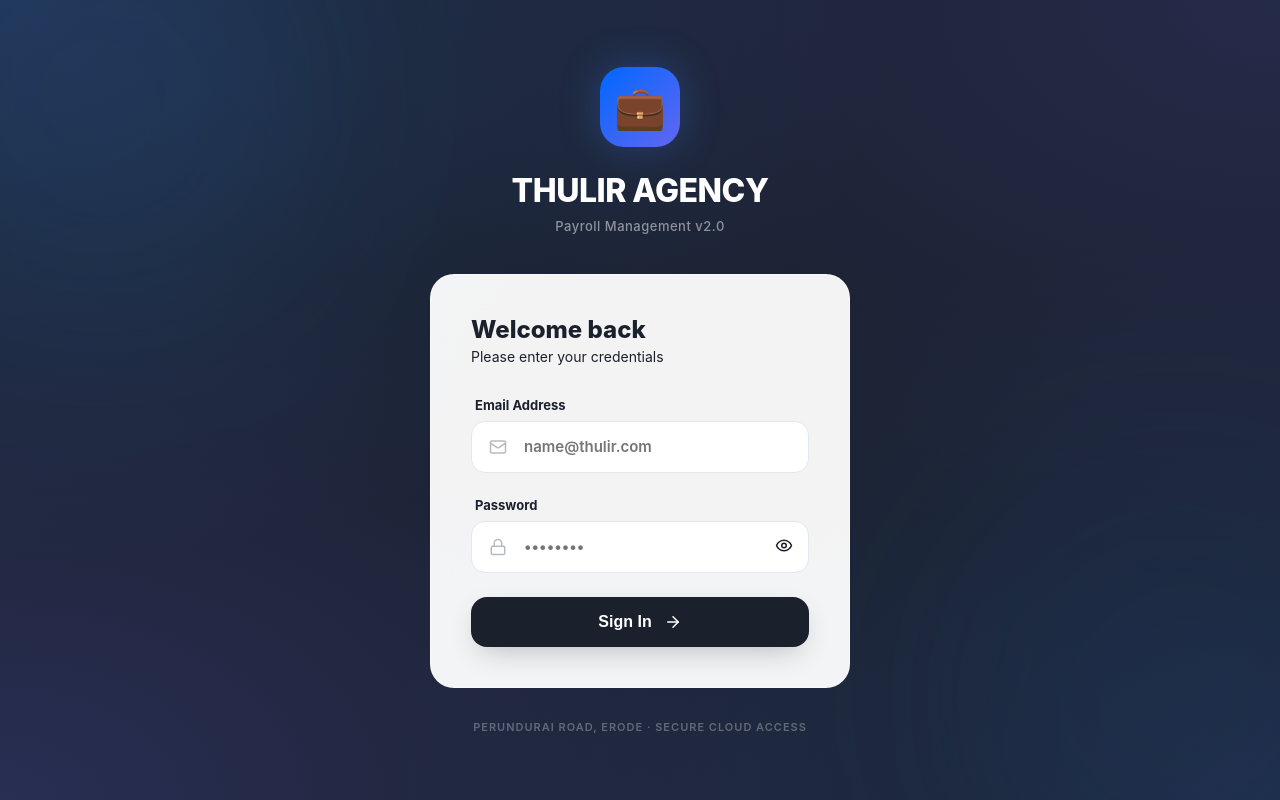
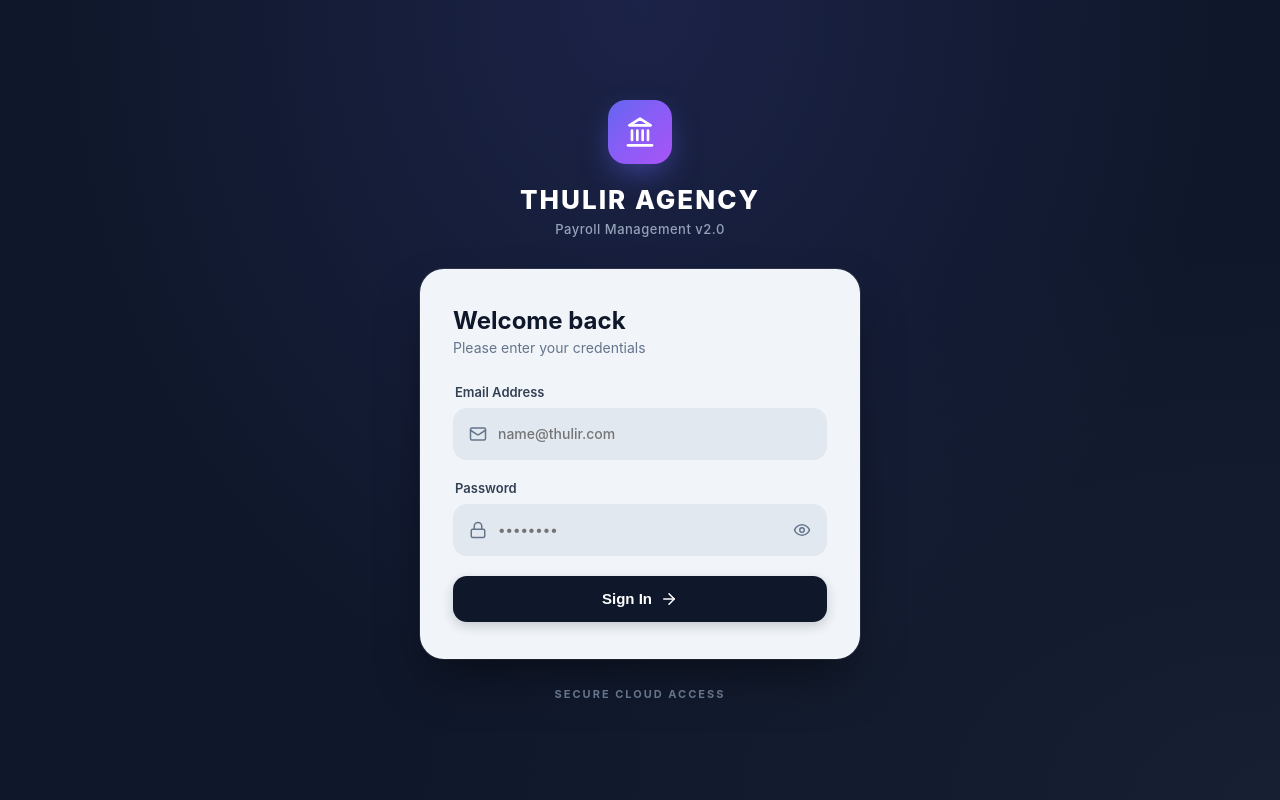
Before and after one commit to sakthinathan/payroll-system, a React (Vite) app: page /#/login in a window 1280 px wide. Built offline with nearby package versions, Linux system fonts and the light colour scheme.

Commit message:
Update login redirect behavior to preserve target destination and redesign login page to match StockSync FMCG theme

```diff
--- a/src/App.jsx
+++ b/src/App.jsx
@@ -1,4 +1,4 @@
-import { HashRouter, Routes, Route, Navigate } from 'react-router-dom'
+import { HashRouter, Routes, Route, Navigate, useLocation } from 'react-router-dom'
 import { Toaster } from 'react-hot-toast'
 import { AuthProvider, useAuth } from './lib/auth'
 import { useEffect } from 'react'
@@ -17,9 +17,21 @@ import Downloads    from './pages/Downloads'
 
 function Protected({ children }) {
   const { user, loading } = useAuth()
+  const location = useLocation()
   if (loading) return null
-  if (!user) return <Navigate to="/login" replace />
+  if (!user) return <Navigate to="/login" state={{ from: location }} replace />
   return children
+}
+
+function LoginRoute() {
+  const { user } = useAuth()
+  const location = useLocation()
+  const target = location.state?.from?.pathname || localStorage.getItem('last_visited_route') || '/'
+
+  if (user) {
+    return <Navigate to={target} replace />
+  }
+  return <Login />
 }
 
 function AppRoutes() {
@@ -31,7 +43,7 @@ function AppRoutes() {
 
   return (
     <Routes>
-      <Route path="/login" element={user ? <Navigate to="/" replace /> : <Login />} />
+      <Route path="/login" element={<LoginRoute />} />
       <Route path="/" element={<Protected><Dashboard /></Protected>} />
       <Route path="/employees" element={<Protected><Employees /></Protected>} />
       <Route path="/weekly" element={<Protected><Weekly /></Protected>} />
--- a/src/index.css
+++ b/src/index.css
@@ -367,23 +367,12 @@ tr:last-child td { border-bottom: none; }
   }
 }
 
-/* ── LOGIN PAGE (PREMIUM) ───────────────────────── */
+/* ── LOGIN PAGE (STOCKSYNC FMCG STYLE) ───────────────────────── */
 .bg-mesh {
-  background-color: var(--navy);
+  background-color: #0f172a;
   background-image:
-    radial-gradient(at 0% 0%, rgba(59, 130, 246, 0.2) 0px, transparent 50%),
-    radial-gradient(at 100% 0%, rgba(99, 102, 241, 0.15) 0px, transparent 50%),
-    radial-gradient(at 100% 100%, rgba(59, 130, 246, 0.15) 0px, transparent 50%),
-    radial-gradient(at 0% 100%, rgba(99, 102, 241, 0.2) 0px, transparent 50%);
-}
-
-.login-card-v2 {
-  background: rgba(255, 255, 255, 0.95);
-  backdrop-filter: blur(24px);
-  border-radius: var(--radius-xl);
-  border: 1px solid rgba(255, 255, 255, 0.5);
-  padding: 40px;
-  width: 100%;
+    radial-gradient(ellipse at 50% 0%, rgba(99, 102, 241, 0.15) 0%, transparent 65%),
+    radial-gradient(ellipse at 100% 100%, rgba(30, 41, 59, 0.5) 0%, transparent 50%);
 }
 
 .login-container {
@@ -395,35 +384,46 @@ tr:last-child td { border-bottom: none; }
   position: relative;
   overflow: hidden;
   padding: 24px;
+  background-color: #0f172a;
 }
 
 .login-header-v2 {
   text-align: center;
-  margin-bottom: 40px;
+  margin-bottom: 32px;
 }
 
 .login-logo-v2 {
-  width: 80px;
-  height: 80px;
-  background: linear-gradient(135deg, var(--blue), var(--indigo));
-  border-radius: 24px;
+  width: 64px;
+  height: 64px;
+  background: linear-gradient(135deg, #6366f1 0%, #8b5cf6 50%, #a855f7 100%);
+  border-radius: 18px;
   display: flex;
   align-items: center;
   justify-content: center;
-  margin: 0 auto 24px;
-  box-shadow: 0 20px 40px -10px rgba(59, 130, 246, 0.5);
+  margin: 0 auto 20px;
+  box-shadow: 0 12px 30px -5px rgba(99, 102, 241, 0.5);
+}
+
+.login-card-v2 {
+  background: #f1f5f9;
+  border-radius: 24px;
+  border: 1px solid rgba(255, 255, 255, 0.2);
+  padding: 36px 32px;
+  width: 100%;
+  max-width: 440px;
+  box-shadow: 0 25px 50px -12px rgba(0, 0, 0, 0.5), 0 0 0 1px rgba(255, 255, 255, 0.1);
 }
 
 .login-field-v2 {
-  margin-bottom: 24px;
+  margin-bottom: 20px;
 }
 .login-field-v2 label {
   display: block;
   font-size: 13px;
-  font-weight: 700;
-  color: var(--navy);
+  font-weight: 600;
+  color: #334155;
   margin-bottom: 8px;
-  margin-left: 4px;
+  margin-left: 2px;
 }
 
 .login-input-group {
@@ -433,36 +433,52 @@ tr:last-child td { border-bottom: none; }
 }
 .login-input-group .icon-left {
   position: absolute;
-  left: 18px;
-  color: var(--slate);
-  opacity: 0.4;
+  left: 16px;
+  color: #64748b;
   display: flex;
+  align-items: center;
+  justify-content: center;
+  pointer-events: none;
 }
 .login-input-group .form-input {
-  padding-left: 52px;
+  width: 100%;
+  background-color: #e2e8f0;
+  border: 1px solid transparent;
+  border-radius: 14px;
+  padding: 14px 16px 14px 44px;
+  font-size: 14px;
+  font-weight: 500;
+  color: #0f172a;
+  outline: none;
+  transition: all 0.2s ease;
+}
+.login-input-group .form-input:focus {
+  background-color: #ffffff;
+  border-color: #6366f1;
+  box-shadow: 0 0 0 4px rgba(99, 102, 241, 0.15);
 }
 
 .login-btn-v2 {
   width: 100%;
-  background: var(--navy);
-  color: #fff;
-  padding: 16px;
-  border-radius: 16px;
+  background: #0f172a;
+  color: #ffffff;
+  padding: 14px 20px;
+  border-radius: 14px;
   border: none;
-  font-size: 16px;
-  font-weight: 800;
+  font-size: 15px;
+  font-weight: 600;
   display: flex;
   align-items: center;
   justify-content: center;
-  gap: 12px;
+  gap: 8px;
   cursor: pointer;
-  transition: all 0.3s cubic-bezier(0.4, 0, 0.2, 1);
-  box-shadow: 0 10px 30px -10px rgba(15, 23, 42, 0.3);
+  transition: all 0.2s ease;
+  box-shadow: 0 4px 12px rgba(15, 23, 42, 0.2);
 }
 .login-btn-v2:hover:not(:disabled) {
-  background: var(--slate);
-  transform: translateY(-2px);
-  box-shadow: 0 20px 40px -10px rgba(15, 23, 42, 0.4);
+  background: #1e293b;
+  transform: translateY(-1px);
+  box-shadow: 0 8px 20px -4px rgba(15, 23, 42, 0.35);
 }
 .login-btn-v2:disabled {
   opacity: 0.7;
@@ -473,18 +489,18 @@ tr:last-child td { border-bottom: none; }
   background: #fff1f2;
   border: 1px solid #fecaca;
   color: #e11d48;
-  padding: 14px 18px;
+  padding: 12px 16px;
   border-radius: 12px;
   font-size: 13px;
-  font-weight: 700;
+  font-weight: 600;
   display: flex;
   align-items: center;
   gap: 10px;
-  margin-bottom: 24px;
+  margin-bottom: 20px;
 }
 
 .glow-blue {
-  box-shadow: 0 0 40px rgba(59, 130, 246, 0.3);
+  box-shadow: 0 12px 30px -5px rgba(99, 102, 241, 0.5);
 }
 
 /* ── UTILITIES ──────────────────────────────────── */
--- a/src/pages/Login.jsx
+++ b/src/pages/Login.jsx
@@ -1,9 +1,9 @@
 import { useState } from 'react'
 import { useAuth } from '../lib/auth'
-import { useNavigate } from 'react-router-dom'
+import { useNavigate, useLocation } from 'react-router-dom'
 import { motion, AnimatePresence } from 'framer-motion'
 import { BRAND } from '../config/branding'
-import { Mail, Lock, Eye, EyeOff, ArrowRight, Loader2 } from 'lucide-react'
+import { Mail, Lock, Eye, EyeOff, ArrowRight, Loader2, Landmark } from 'lucide-react'
 
 export default function Login() {
   const [email, setEmail] = useState('')
@@ -13,6 +13,9 @@ export default function Login() {
   const [loading, setLoading] = useState(false)
   const { login } = useAuth()
   const navigate = useNavigate()
+  const location = useLocation()
+
+  const from = location.state?.from?.pathname || localStorage.getItem('last_visited_route') || '/'
 
   const doLogin = async (e) => {
     e?.preventDefault()
@@ -20,7 +23,7 @@ export default function Login() {
     setLoading(true)
     try {
       await login(email, password)
-      navigate('/')
+      navigate(from, { replace: true })
     } catch (err) {
       setLoading(false)
       setError(err.message || 'Invalid email or password')
@@ -29,62 +32,48 @@ export default function Login() {
   }
 
   return (
-    <div className="login-container bg-mesh" id="loginPage" style={{ display: 'flex' }}>
-      {/* Animated Background Elements */}
-      <motion.div
-        animate={{ scale: [1, 1.2, 1], rotate: [0, 90, 0] }}
-        transition={{ duration: 20, repeat: Infinity, ease: "linear" }}
-        style={{ position: 'absolute', top: -100, left: -100, width: 400, height: 400, background: 'rgba(46, 117, 182, 0.1)', borderRadius: '50%', filter: 'blur(80px)', pointerEvents: 'none' }}
-      />
-      <motion.div
-        animate={{ scale: [1, 1.3, 1], rotate: [0, -90, 0] }}
-        transition={{ duration: 25, repeat: Infinity, ease: "linear" }}
-        style={{ position: 'absolute', bottom: -100, right: -100, width: 400, height: 400, background: 'rgba(31, 56, 100, 0.15)', borderRadius: '50%', filter: 'blur(80px)', pointerEvents: 'none' }}
-      />
-
+    <div className="login-container bg-mesh" id="loginPage">
       <motion.div
         initial={{ opacity: 0, y: 20 }}
         animate={{ opacity: 1, y: 0 }}
-        transition={{ duration: 0.8, ease: "easeOut" }}
-        style={{ width: '100%', maxWidth: 420, position: 'relative', zIndex: 10 }}
+        transition={{ duration: 0.6, ease: "easeOut" }}
+        style={{ width: '100%', maxWidth: 440, position: 'relative', zIndex: 10 }}
       >
         {/* Header Section */}
         <div className="login-header-v2">
           <motion.div
             initial={{ scale: 0 }}
             animate={{ scale: 1 }}
-            transition={{ type: "spring", stiffness: 260, damping: 20, delay: 0.2 }}
-            className="login-logo-v2 glow-blue"
+            transition={{ type: "spring", stiffness: 260, damping: 20, delay: 0.1 }}
+            className="login-logo-v2"
           >
-            <span style={{ fontSize: 42 }}>{BRAND.logoEmoji}</span>
+            <Landmark size={32} color="#ffffff" />
           </motion.div>
           <motion.h1
             initial={{ opacity: 0 }}
             animate={{ opacity: 1 }}
-            transition={{ delay: 0.4 }}
-            style={{ color: 'white', fontSize: 32, fontWeight: 800, letterSpacing: '-0.5px', marginBottom: 8 }}
+            transition={{ delay: 0.2 }}
+            style={{ color: '#ffffff', fontSize: 26, fontWeight: 800, letterSpacing: '2px', textTransform: 'uppercase', marginBottom: 6 }}
           >
             {BRAND.name}
           </motion.h1>
           <motion.p
             initial={{ opacity: 0 }}
             animate={{ opacity: 1 }}
-            transition={{ delay: 0.5 }}
-            style={{ color: 'rgba(255, 255, 255, 0.5)', fontSize: 13, fontWeight: 500, letterSpacing: '0.5px' }}
+            transition={{ delay: 0.3 }}
+            style={{ color: '#94a3b8', fontSize: 13, fontWeight: 500, letterSpacing: '0.5px' }}
           >
-            {BRAND.tagline}
+            {BRAND.tagline || 'Smart Automated Payroll System'}
           </motion.p>
         </div>
 
         {/* Login Card */}
         <motion.div
-          whileHover={{ y: -5 }}
-          transition={{ type: "spring", stiffness: 400, damping: 25 }}
-          className="login-card-v2 shadow-lg"
+          className="login-card-v2"
         >
-          <div style={{ marginBottom: 32 }}>
-            <h2 style={{ color: 'var(--navy)', fontSize: 24, fontWeight: 800, marginBottom: 4 }}>Welcome back</h2>
-            <p style={{ color: 'var(--mid)', fontSize: 14 }}>Please enter your credentials</p>
+          <div style={{ marginBottom: 28 }}>
+            <h2 style={{ color: '#0f172a', fontSize: 24, fontWeight: 700, marginBottom: 4 }}>Welcome back</h2>
+            <p style={{ color: '#64748b', fontSize: 14 }}>Please enter your credentials</p>
           </div>
 
           <form onSubmit={doLogin}>
@@ -118,7 +107,7 @@ export default function Login() {
                 <button
                   type="button"
                   onClick={() => setShowPw(!showPw)}
-                  style={{ position: 'absolute', right: 16, top: '50%', transform: 'translateY(-50%)', border: 'none', background: 'none', cursor: 'pointer', color: 'var(--mid)' }}
+                  style={{ position: 'absolute', right: 16, top: '50%', transform: 'translateY(-50%)', border: 'none', background: 'none', cursor: 'pointer', color: '#64748b', display: 'flex', alignItems: 'center' }}
                 >
                   {showPw ? <EyeOff size={18} /> : <Eye size={18} />}
                 </button>
@@ -129,11 +118,11 @@ export default function Login() {
               {error && (
                 <motion.div
                   initial={{ opacity: 0, height: 0, marginBottom: 0 }}
-                  animate={{ opacity: 1, height: 'auto', marginBottom: 24 }}
+                  animate={{ opacity: 1, height: 'auto', marginBottom: 20 }}
                   exit={{ opacity: 0, height: 0, marginBottom: 0 }}
                   className="error-toast"
                 >
-                  <span style={{ fontSize: 16 }}>⚠️</span> {error}
+                  <span>⚠️</span> {error}
                 </motion.div>
               )}
             </AnimatePresence>
@@ -162,10 +151,10 @@ export default function Login() {
         <motion.p
           initial={{ opacity: 0 }}
           animate={{ opacity: 1 }}
-          transition={{ delay: 1 }}
-          style={{ textAlign: 'center', marginTop: 32, color: 'rgba(255, 255, 255, 0.3)', fontSize: 11, fontWeight: 600, textTransform: 'uppercase', letterSpacing: '1px' }}
+          transition={{ delay: 0.5 }}
+          style={{ textAlign: 'center', marginTop: 28, color: '#64748b', fontSize: 11, fontWeight: 700, textTransform: 'uppercase', letterSpacing: '2px' }}
         >
-          {BRAND.address} · {BRAND.footer}
+          SECURE CLOUD ACCESS
         </motion.p>
       </motion.div>
     </div>
```
Also changed, not shown: src/components/Layout.jsx (+6 -1 lines), 6 other files (tests, documents, lock files or other folders).
